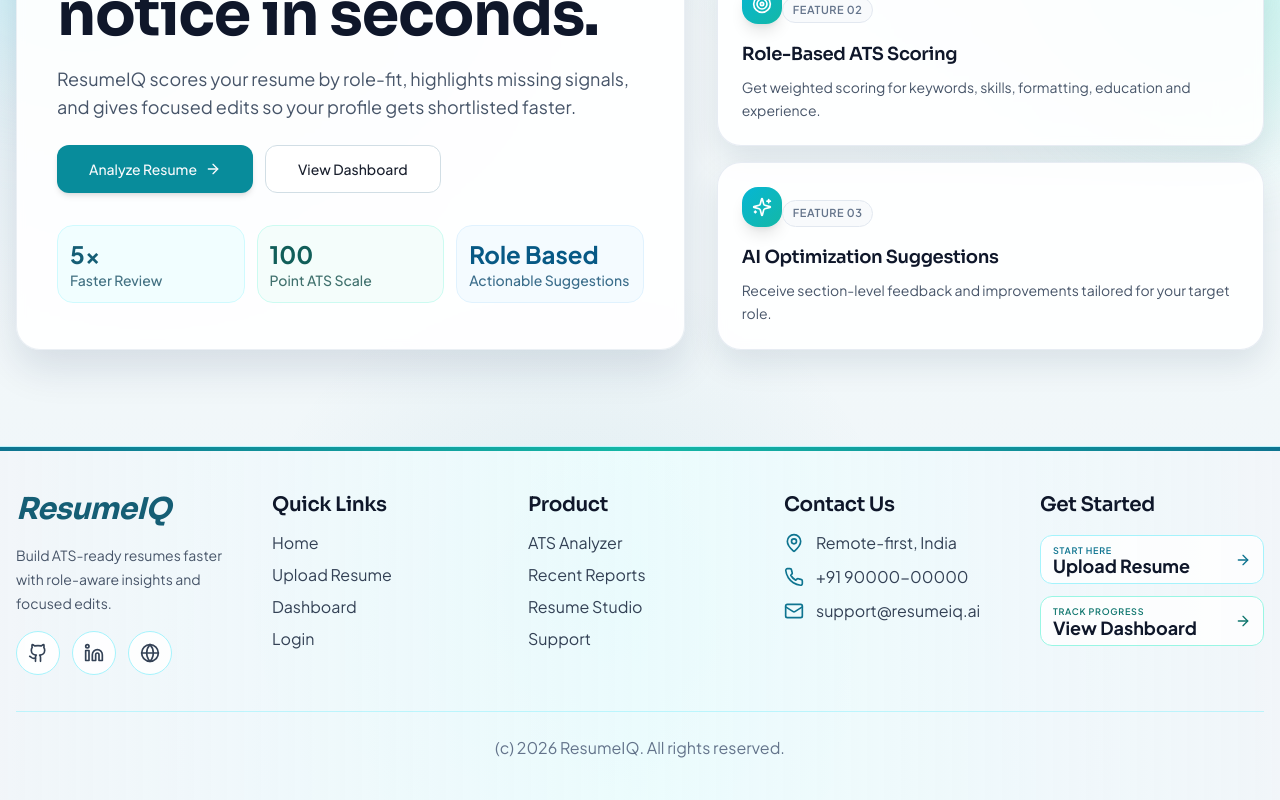
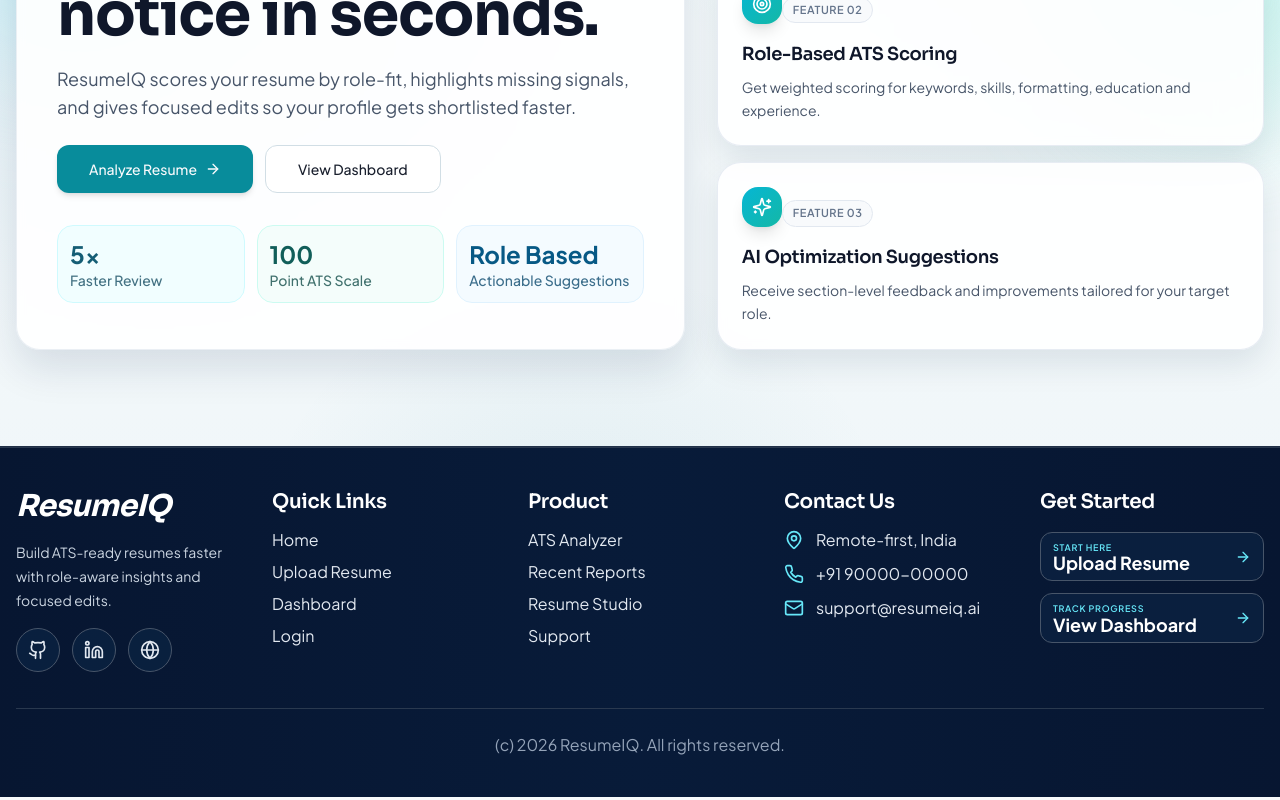
Before and after one commit to sourav81R/ResumeIQ, a Next.js app: page / in a window 1280 px wide. Shown: the part 359-1159 px from the top of the page. Built offline with nearby package versions, Linux system fonts and the light colour scheme; no server answers.

Commit message:
update footer section

```diff
--- a/components/SiteFooter.tsx
+++ b/components/SiteFooter.tsx
@@ -17,14 +17,14 @@
 
 export default function SiteFooter() {
   return (
-    <footer className="mt-10 border-t border-cyan-200/70 bg-gradient-to-r from-slate-100/95 via-cyan-50/80 to-slate-100/95 text-slate-700">
-      <div className="h-1 bg-gradient-to-r from-cyan-700 via-teal-500 to-cyan-700" />
+    <footer className="mt-10 border-t border-slate-700/60 bg-gradient-to-r from-[#071631] via-[#081b39] to-[#071631] text-slate-200">
+      <div className="h-px bg-slate-700/80" />
 
       <div className="container py-10">
         <div className="grid gap-8 md:grid-cols-2 xl:grid-cols-5">
           <div className="space-y-4 xl:col-span-1">
-            <h3 className="font-display text-3xl font-bold italic tracking-tight text-cyan-800">ResumeIQ</h3>
-            <p className="max-w-xs text-sm leading-6 text-slate-600">
+            <h3 className="font-display text-3xl font-bold italic tracking-tight text-white">ResumeIQ</h3>
+            <p className="max-w-xs text-sm leading-6 text-slate-300">
               Build ATS-ready resumes faster with role-aware insights and focused edits.
             </p>
             <div className="flex items-center gap-3">
@@ -33,7 +33,7 @@
                 target="_blank"
                 rel="noreferrer"
                 aria-label="ResumeIQ on GitHub"
-                className="inline-flex h-11 w-11 items-center justify-center rounded-full border border-cyan-200 bg-white/90 text-slate-700 transition hover:border-cyan-400 hover:text-cyan-700"
+                className="inline-flex h-11 w-11 items-center justify-center rounded-full border border-slate-600 bg-[#0b2242]/80 text-slate-200 transition hover:border-cyan-400 hover:text-cyan-300"
               >
                 <Github className="h-5 w-5" />
               </a>
@@ -42,14 +42,14 @@
                 target="_blank"
                 rel="noreferrer"
                 aria-label="ResumeIQ on LinkedIn"
-                className="inline-flex h-11 w-11 items-center justify-center rounded-full border border-cyan-200 bg-white/90 text-slate-700 transition hover:border-cyan-400 hover:text-cyan-700"
+                className="inline-flex h-11 w-11 items-center justify-center rounded-full border border-slate-600 bg-[#0b2242]/80 text-slate-200 transition hover:border-cyan-400 hover:text-cyan-300"
               >
                 <Linkedin className="h-5 w-5" />
               </a>
               <a
                 href="/"
                 aria-label="ResumeIQ website"
-                className="inline-flex h-11 w-11 items-center justify-center rounded-full border border-cyan-200 bg-white/90 text-slate-700 transition hover:border-cyan-400 hover:text-cyan-700"
+                className="inline-flex h-11 w-11 items-center justify-center rounded-full border border-slate-600 bg-[#0b2242]/80 text-slate-200 transition hover:border-cyan-400 hover:text-cyan-300"
               >
                 <Globe className="h-5 w-5" />
               </a>
@@ -57,11 +57,11 @@
           </div>
 
           <div className="space-y-3">
-            <h4 className="font-display text-xl font-semibold text-slate-900">Quick Links</h4>
+            <h4 className="font-display text-xl font-semibold text-white">Quick Links</h4>
             <ul className="space-y-2 text-base">
               {quickLinks.map((item) => (
                 <li key={item.label}>
-                  <Link href={item.href} className="transition hover:text-cyan-700">
+                  <Link href={item.href} className="transition hover:text-cyan-300">
                     {item.label}
                   </Link>
                 </li>
@@ -70,11 +70,11 @@
           </div>
 
           <div className="space-y-3">
-            <h4 className="font-display text-xl font-semibold text-slate-900">Product</h4>
+            <h4 className="font-display text-xl font-semibold text-white">Product</h4>
             <ul className="space-y-2 text-base">
               {productLinks.map((item) => (
                 <li key={item.label}>
-                  <Link href={item.href} className="transition hover:text-cyan-700">
+                  <Link href={item.href} className="transition hover:text-cyan-300">
                     {item.label}
                   </Link>
                 </li>
@@ -83,21 +83,21 @@
           </div>
 
           <div className="space-y-3">
-            <h4 className="font-display text-xl font-semibold text-slate-900">Contact Us</h4>
+            <h4 className="font-display text-xl font-semibold text-white">Contact Us</h4>
             <ul className="space-y-2.5 text-base">
               <li className="flex items-center gap-3">
-                <MapPin className="h-5 w-5 text-cyan-700" />
+                <MapPin className="h-5 w-5 text-cyan-300" />
                 <span>Remote-first, India</span>
               </li>
               <li className="flex items-center gap-3">
-                <Phone className="h-5 w-5 text-cyan-700" />
-                <a href="tel:+919000000000" className="transition hover:text-cyan-700">
+                <Phone className="h-5 w-5 text-cyan-300" />
+                <a href="tel:+919000000000" className="transition hover:text-cyan-300">
                   +91 90000-00000
                 </a>
               </li>
               <li className="flex items-center gap-3">
-                <Mail className="h-5 w-5 text-cyan-700" />
-                <a href="mailto:support@resumeiq.ai" className="break-all transition hover:text-cyan-700">
+                <Mail className="h-5 w-5 text-cyan-300" />
+                <a href="mailto:support@resumeiq.ai" className="break-all transition hover:text-cyan-300">
                   support@resumeiq.ai
                 </a>
               </li>
@@ -105,33 +105,33 @@
           </div>
 
           <div className="space-y-4">
-            <h4 className="font-display text-xl font-semibold text-slate-900">Get Started</h4>
+            <h4 className="font-display text-xl font-semibold text-white">Get Started</h4>
             <div className="space-y-3">
               <Link
                 href="/upload"
-                className="flex items-center justify-between rounded-xl border border-cyan-200 bg-white/80 px-3 py-2 transition hover:border-cyan-400 hover:bg-white"
+                className="flex items-center justify-between rounded-xl border border-slate-600 bg-[#0b2242]/75 px-3 py-2 transition hover:border-cyan-400 hover:bg-[#102f56]"
               >
                 <div>
-                  <p className="text-[9px] font-semibold uppercase tracking-[0.08em] text-cyan-700">Start Here</p>
-                  <p className="text-lg font-bold leading-none text-slate-900">Upload Resume</p>
+                  <p className="text-[9px] font-semibold uppercase tracking-[0.08em] text-cyan-300">Start Here</p>
+                  <p className="text-lg font-bold leading-none text-white">Upload Resume</p>
                 </div>
-                <ArrowRight className="h-4 w-4 text-cyan-700" />
+                <ArrowRight className="h-4 w-4 text-cyan-300" />
               </Link>
               <Link
                 href="/dashboard"
-                className="flex items-center justify-between rounded-xl border border-teal-200 bg-white/80 px-3 py-2 transition hover:border-teal-400 hover:bg-white"
+                className="flex items-center justify-between rounded-xl border border-slate-600 bg-[#0b2242]/75 px-3 py-2 transition hover:border-cyan-400 hover:bg-[#102f56]"
               >
                 <div>
-                  <p className="text-[9px] font-semibold uppercase tracking-[0.08em] text-teal-700">Track Progress</p>
-                  <p className="text-lg font-bold leading-none text-slate-900">View Dashboard</p>
+                  <p className="text-[9px] font-semibold uppercase tracking-[0.08em] text-cyan-300">Track Progress</p>
+                  <p className="text-lg font-bold leading-none text-white">View Dashboard</p>
                 </div>
-                <ArrowRight className="h-4 w-4 text-teal-700" />
+                <ArrowRight className="h-4 w-4 text-cyan-300" />
               </Link>
             </div>
           </div>
         </div>
 
-        <div className="mt-9 border-t border-cyan-200/70 pt-6 text-center text-base text-slate-500">
+        <div className="mt-9 border-t border-slate-700/80 pt-6 text-center text-base text-slate-400">
           (c) {new Date().getFullYear()} ResumeIQ. All rights reserved.
         </div>
       </div>
```
